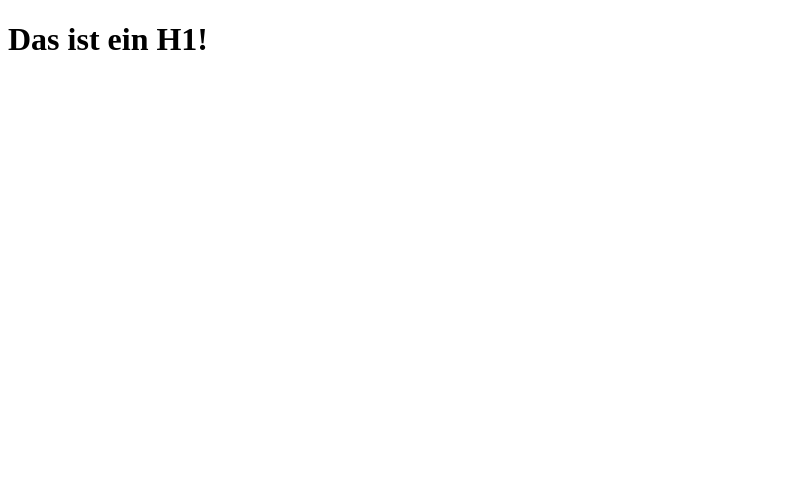
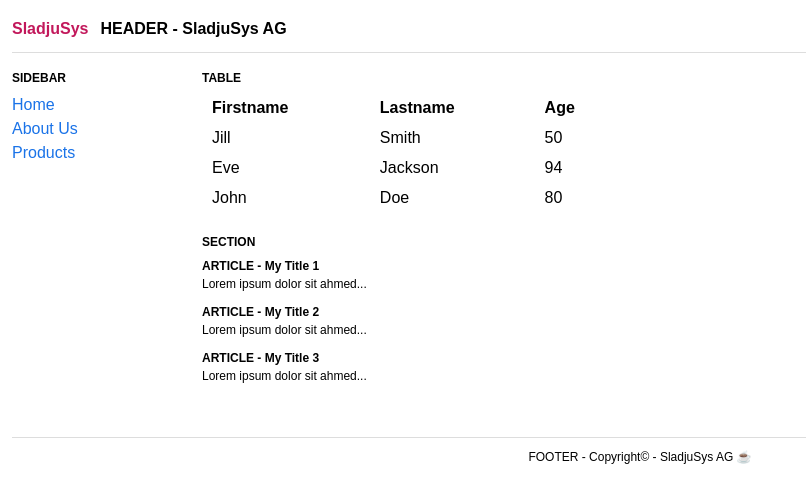
Before and after one commit to Sla1992/M323AB3, a website built with webpack: page nodejs-app/src/index.html in a window 1280 px wide. Shown: the whole page, without its empty margins (0-806 px from the left). Built offline with nearby package versions, Linux system fonts and the light colour scheme.

Commit message:
mock site and css

```diff
--- a/nodejs-app/src/index.html
+++ b/nodejs-app/src/index.html
@@ -1,11 +1,85 @@
 <!DOCTYPE html>
-<html lang="en">
+<html lang="de">
 <head>
-    <meta charset="UTF-8">
-    <meta name="viewport" content="width=device-width, initial-scale=1.0">
-    <title>Document</title>
+  <meta charset="UTF-8" />
+  <meta name="viewport" content="width=device-width, initial-scale=1.0" />
+  <title>SladjuSys AG</title>
+  <link rel="stylesheet" href="./styles.css" />
 </head>
+
 <body>
-    <h1>Das ist ein H1!</h1>
+  <header class="header">
+    <span class="brand">SladjuSys</span>
+    <span class="header-title">HEADER - SladjuSys AG</span>
+  </header>
+
+  <main class="layout">
+    <aside class="sidebar">
+      <h2>SIDEBAR</h2>
+      <nav>
+        <ul>
+          <li><a href="#">Home</a></li>
+          <li><a href="#">About Us</a></li>
+          <li><a href="#">Products</a></li>
+        </ul>
+      </nav>
+    </aside>
+
+    <div class="content">
+      <section class="table-area">
+        <h2>TABLE</h2>
+
+        <table>
+          <thead>
+            <tr>
+              <th>Firstname</th>
+              <th>Lastname</th>
+              <th>Age</th>
+            </tr>
+          </thead>
+          <tbody>
+            <tr>
+              <td>Jill</td>
+              <td>Smith</td>
+              <td>50</td>
+            </tr>
+            <tr>
+              <td>Eve</td>
+              <td>Jackson</td>
+              <td>94</td>
+            </tr>
+            <tr>
+              <td>John</td>
+              <td>Doe</td>
+              <td>80</td>
+            </tr>
+          </tbody>
+        </table>
+      </section>
+
+      <section class="section-area">
+        <h2>SECTION</h2>
+
+        <article class="article">
+          <h3>ARTICLE - My Title 1</h3>
+          <p>Lorem ipsum dolor sit ahmed...</p>
+        </article>
+
+        <article class="article">
+          <h3>ARTICLE - My Title 2</h3>
+          <p>Lorem ipsum dolor sit ahmed...</p>
+        </article>
+
+        <article class="article">
+          <h3>ARTICLE - My Title 3</h3>
+          <p>Lorem ipsum dolor sit ahmed...</p>
+        </article>
+      </section>
+    </div>
+  </main>
+
+  <footer class="footer">
+    FOOTER - Copyright© - SladjuSys AG ☕
+  </footer>
 </body>
 </html>
--- /dev/null
+++ b/nodejs-app/src/styles.css
@@ -0,0 +1,111 @@
+* {
+  box-sizing: border-box;
+  margin: 0;
+  padding: 0;
+  font-family: Arial, sans-serif;
+}
+
+body {
+  padding: 12px;
+}
+
+/* Header */
+.header {
+  display: flex;
+  align-items: center;
+  gap: 12px;
+  padding: 8px 0 14px 0;
+  border-bottom: 1px solid #ddd;
+}
+
+.brand {
+  color: #c2185b;
+  font-weight: 700;
+}
+
+.header-title {
+  font-weight: 600;
+}
+
+/* Layout */
+.layout {
+  display: grid;
+  grid-template-columns: 160px 1fr;
+  gap: 30px;
+  padding-top: 18px;
+}
+
+/* Sidebar */
+.sidebar h2 {
+  font-size: 12px;
+  margin-bottom: 8px;
+  font-weight: 700;
+}
+
+.sidebar ul {
+  list-style: none;
+}
+
+.sidebar a {
+  display: inline-block;
+  margin: 3px 0;
+  color: #1a73e8;
+  text-decoration: none;
+}
+
+.sidebar a:hover {
+  text-decoration: underline;
+}
+
+/* Content */
+.content h2 {
+  font-size: 12px;
+  margin-bottom: 8px;
+  font-weight: 700;
+}
+
+.table-area {
+  margin-bottom: 22px;
+}
+
+table {
+  border-collapse: collapse;
+  width: 420px;
+}
+
+th, td {
+  text-align: left;
+  padding: 6px 10px;
+}
+
+thead th {
+  font-weight: 700;
+}
+
+/* Articles */
+.section-area {
+  margin-top: 8px;
+}
+
+.article {
+  margin: 10px 0 14px 0;
+}
+
+.article h3 {
+  font-size: 12px;
+  font-weight: 700;
+  margin-bottom: 4px;
+}
+
+.article p {
+  font-size: 12px;
+}
+
+/* Footer */
+.footer {
+  margin-top: 40px;
+  padding-top: 12px;
+  border-top: 1px solid #ddd;
+  text-align: center;
+  font-size: 12px;
+}
```
